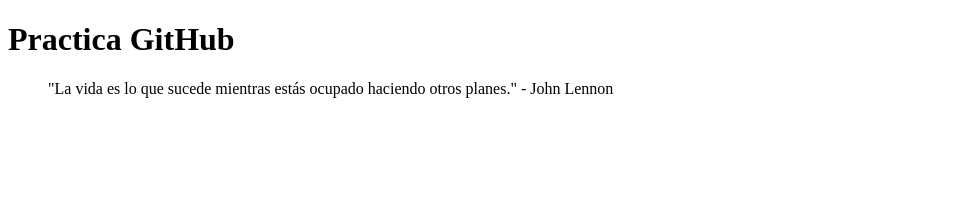
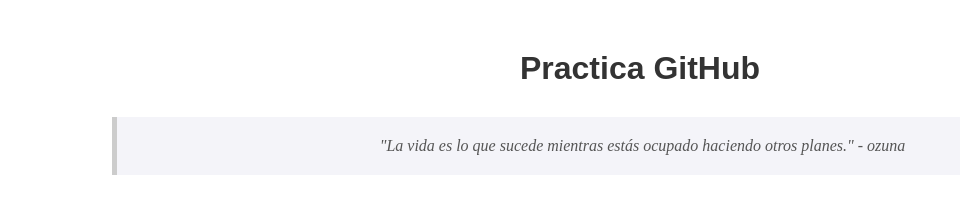
Before and after one commit to Roniel1234567/PRACTICAGITHUB3, a plain HTML site: page index.html in a window 1280 px wide. Shown: the whole page, without its empty margins (0-960 px from the left). Drawn offline with Linux system fonts and the light colour scheme.

Commit message:
"estilo del index"

```diff
--- a/estilo.css
+++ b/estilo.css
@@ -0,0 +1,17 @@
+h1 {
+    text-align: center;
+    color: #333;
+    margin-top: 50px;
+    font-family: Arial, sans-serif;
+}
+
+blockquote {
+    font-style: italic;
+    color: #555;
+    text-align: center;
+    margin: 30px auto;
+    padding: 20px;
+    background-color: #f4f4f9;
+    border-left: 5px solid #ccc;
+    width: 80%;
+}
--- a/index.html
+++ b/index.html
@@ -4,11 +4,13 @@
     <meta charset="UTF-8">
     <meta name="viewport" content="width=device-width, initial-scale=1.0">
     <title>Document</title>
+
+<link rel="stylesheet" href="estilo.css">
 </head>
 <h1>Practica GitHub</h1>
 <body>
     <blockquote>
-    "La vida es lo que sucede mientras estás ocupado haciendo otros planes." - John Lennon
+    "La vida es lo que sucede mientras estás ocupado haciendo otros planes." - ozuna
 </blockquote>
 </body>
 </html>
```
